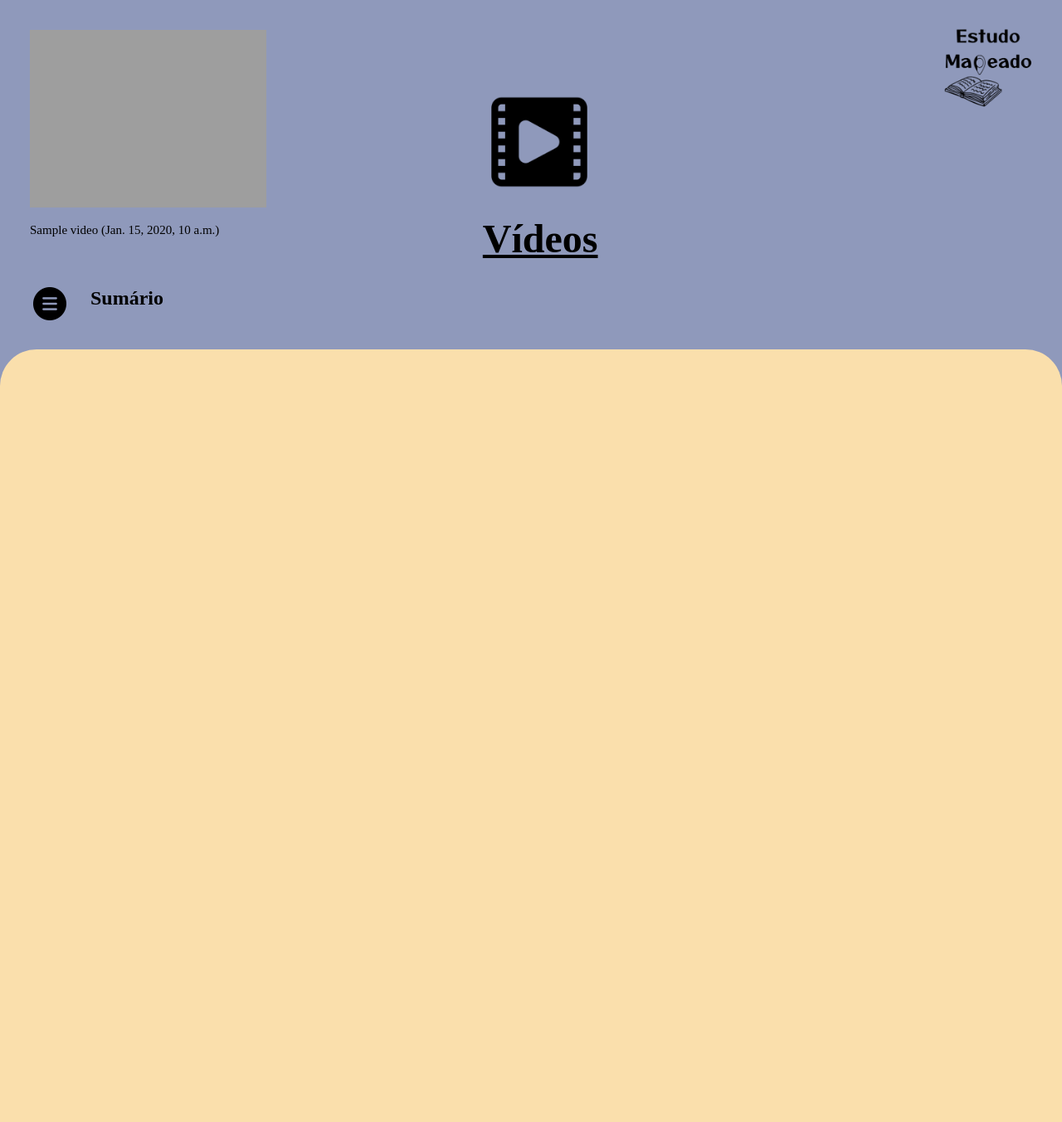
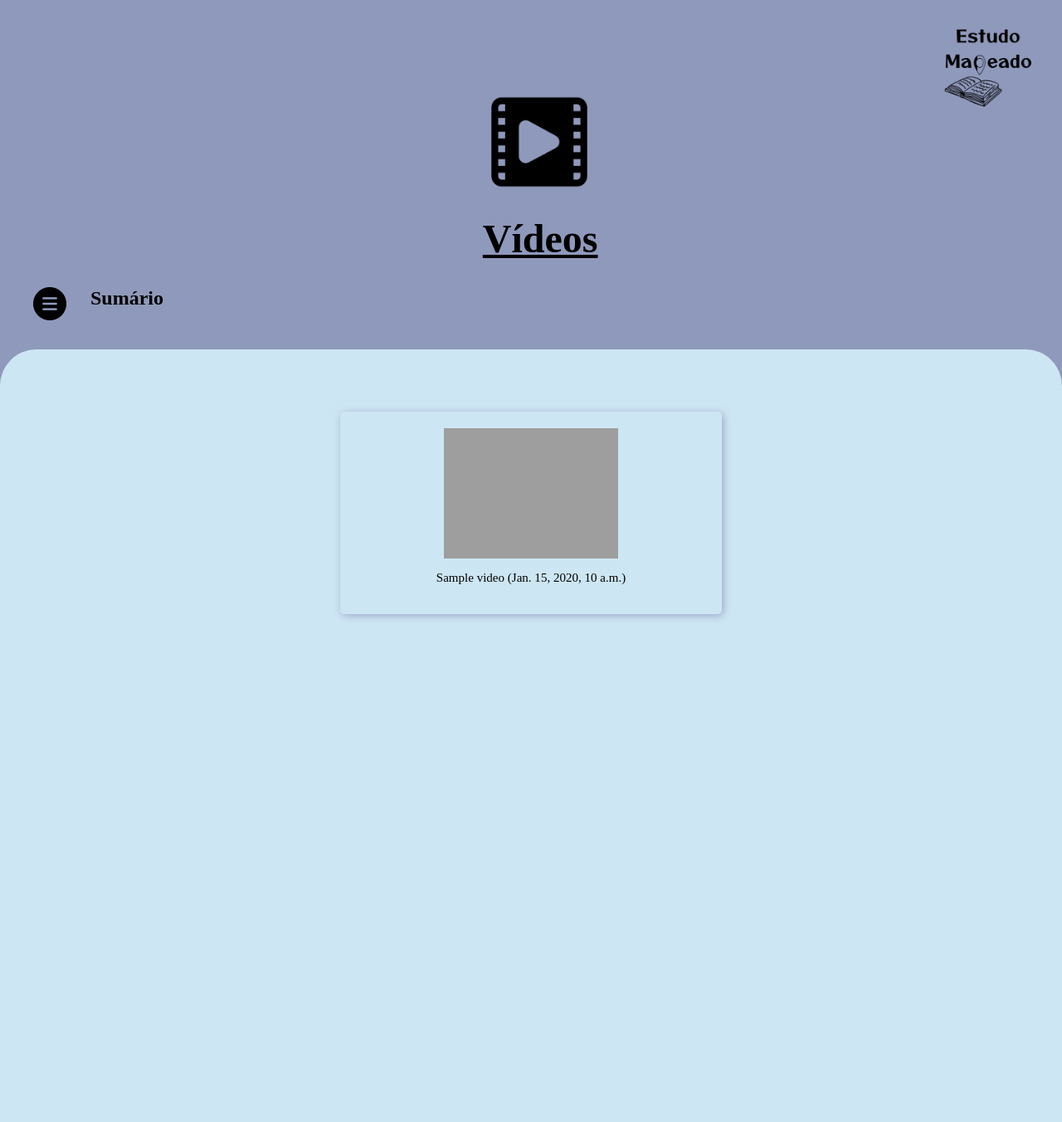
Before and after one commit to Soitiro121/EstudoMapeado--Um-blog-com-django, a Django app: page /videos/ in a window 1280 px wide. Shown: the whole page at 83% size. Run offline with Django 4.2, Linux system fonts and the light colour scheme; tables that the repository leaves empty hold one stand-in row (values such as "Sample post"); some web fonts are replaced; grey boxes are pictures that could not be loaded.

Commit message:
Vídeos db

```diff
--- a/estudomapeado/staticpages/static/videos.css
+++ b/estudomapeado/staticpages/static/videos.css
@@ -19,6 +19,7 @@ body {
     --color-dimgray: #5a5353;
     --amarelo: #fadfac;
     --azulroxoclaro: #cde6f3;
+    --color-shadow: #9ea9cc;
 
     /* Border radiuses */
     --br-8xl: 27px;
@@ -267,33 +268,50 @@ body {
       font-family: var(--font-kaisei-opti);
     }
 
+    .videos-item {
+      position: absolute;
+      top: 26.31rem;
+      left: 0;
+      border-radius: 44px;
+      background-color: var(--azulroxoclaro);
+      width: 100%;
+      height: 76.06rem;
+      overflow: hidden;
+      z-index: 1; /* Set a higher z-index value */
+    }
+
     .lista-de-cards {
       display: flex;
       flex-wrap: wrap;
+      max-width: 80%;
+      margin: 30rem auto 0; /* Adjust the top margin to move it lower on the page */
+      justify-content: space-around;
+      align-items: center;
+      position: relative;
+      z-index: 2; /* Set a lower z-index value than .textos-item */
     }
 
-    .card {
+
+
+
+    .card,
+    .small-card {
+      flex: 0 0 calc(48% - 2rem); /* Adjust the width of the cards to leave symmetrical space between them */
+      /* The -2rem accounts for the margin on each side */
       border: 1px solid var(--secondary-bg-color);
       border-radius: 5px;
       box-shadow: 2px 2px 10px var(--color-shadow);
       margin: 1rem;
       padding: 1.25rem;
-      width: 285px;
+      box-sizing: border-box; /* Ensure padding is included in the width */
+      display: flex;
+      flex-direction: column;
+      align-items: center;
+      text-align: center;
     }
 
-    .small-card {
-      border: 1px solid var(--secondary-bg-color);
-      border-radius: 5px;
-      box-shadow: 2px 2px 10px var(--color-shadow);
-      margin: 1rem;
-      padding: 1.25rem;
-      width: 160px;
+
+    .card img,
+    .small-card img {
+      width: 50%;
     }
-
-    .card img {
-      width: 100%;
-    }
-
-    .small-card img {
-      width: 100%;
-    }
```
